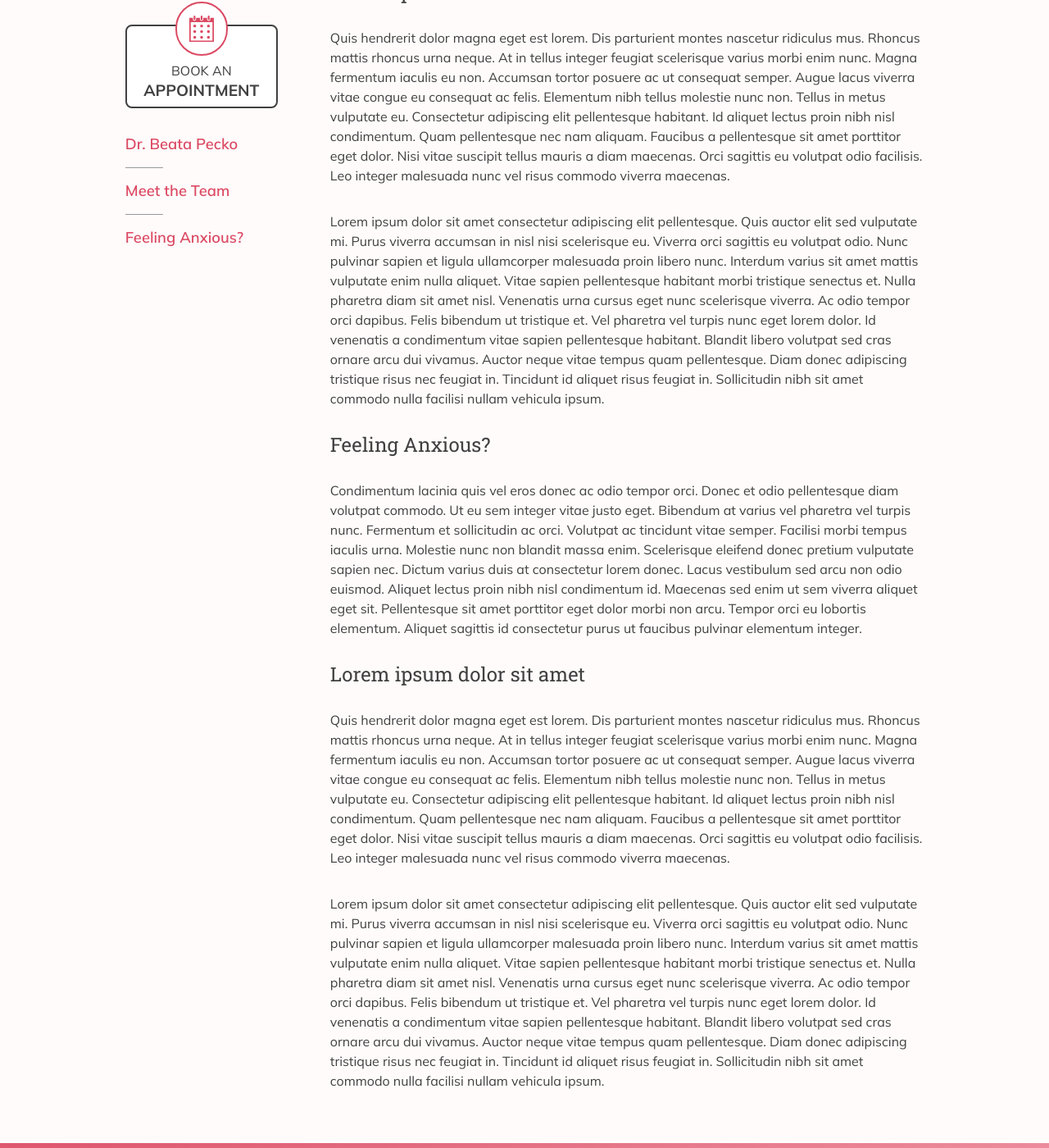
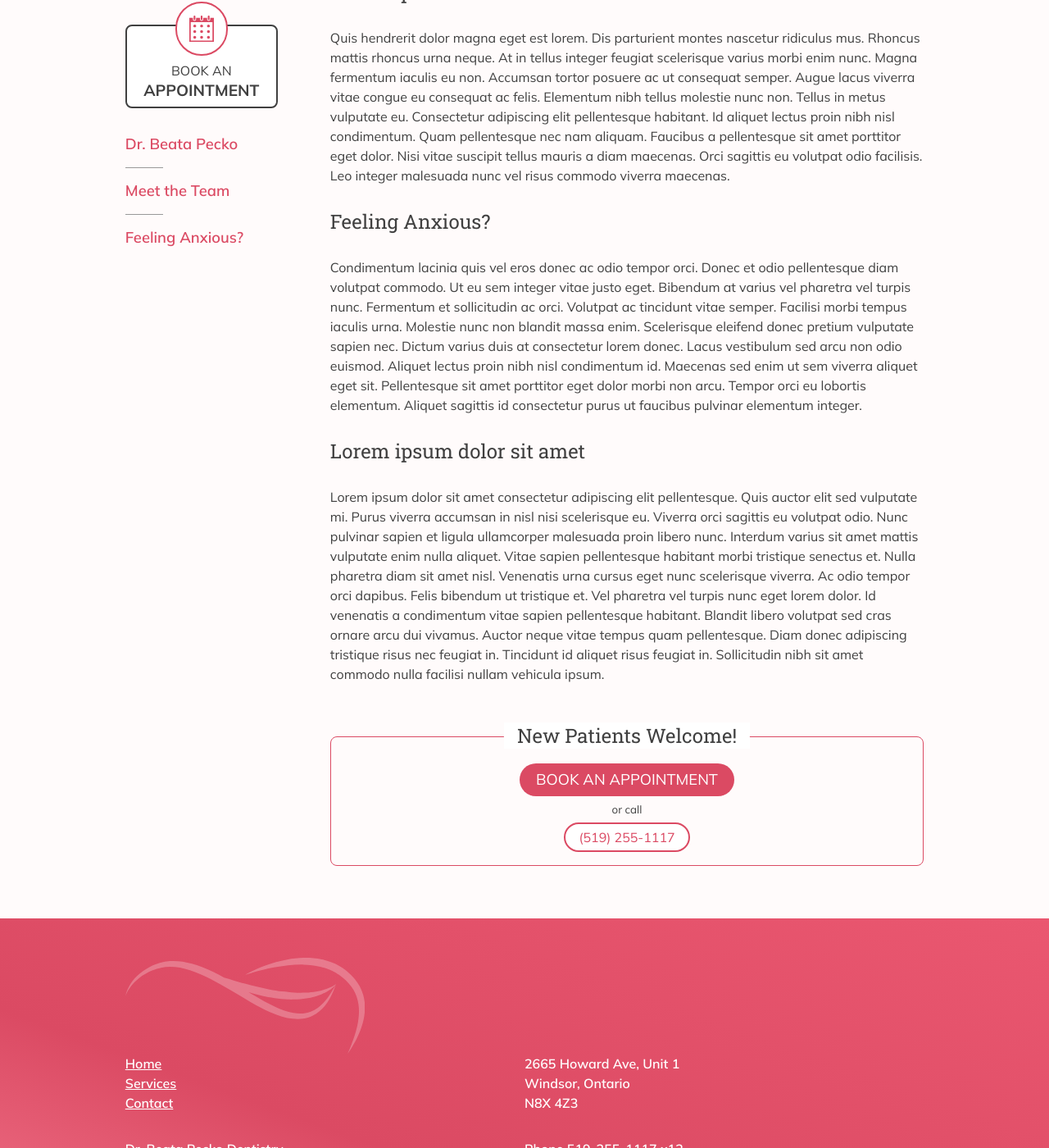
Before and after one commit to tobyl/beatapecko, a Jekyll site: the page built from our-services.markdown, in a window 1280 px wide and 1400 px high, scrolled down 1358 px. Shown: the whole window at 82% size. Built offline with Jekyll 4.4.1, drawn with Linux system fonts in a browser that asks for light colours.

Commit message:
all recent.

```diff
--- /dev/null
+++ b/_includes/cta.html
@@ -0,0 +1,6 @@
+<div class="cta">
+  <h3>New Patients Welcome!</h3>
+  <a class="btn btn-lg" href="#">Book an Appointment</a>
+  <small>or call</small>
+  <a class="btn btn-subtle" href="tel:15192551117">(519) 255-1117</a>
+</div>>
--- a/_sass/_buttons.scss
+++ b/_sass/_buttons.scss
@@ -11,7 +11,7 @@
   padding: 0.5rem 1rem;
   text-transform: uppercase;
   // border: 1.5px solid var(--secondary);
-  border-radius: 15px;
+  border-radius: 18px;
 }
 
 .btn {
@@ -39,6 +39,14 @@
   100% { box-shadow: 0 0 0 10px rgba(219,73,99,0.2); }
 }
 
+// subtle
+
+.btn.btn-subtle {
+  background: #fff;
+  border: 2px solid var(--secondary);
+  color: var(--secondary);
+}
+
 // nav trigger
 
 button#show-modal {
--- /dev/null
+++ b/_sass/_cta.scss
@@ -0,0 +1,23 @@
+.cta {
+  position: relative;
+  text-align: center;
+  border: 1px solid var(--secondary);
+  border-radius: 8px;
+  padding: 2rem 1rem 1rem;
+  margin: 4rem 0 2rem 0;
+  h3 {
+    position: absolute;
+    top: -18px;
+    left: 50%;
+    transform: translateX(-50%);
+    font-size: 1.5rem;
+    background: #fff;
+    line-height: 32px;
+    padding-left: 1rem;
+    padding-right: 1rem;
+  }
+  small {
+    display: block;
+    line-height: 2rem;
+  }
+}
--- a/_sass/_footer.scss
+++ b/_sass/_footer.scss
@@ -1,8 +1,8 @@
 footer {
   background: rgb(241,115,137);
-  background: linear-gradient(20deg, rgba(241,115,137,1) 0%, rgba(219,74,99,1) 35%, rgb(236, 140, 156) 100%);
+  background: linear-gradient(20deg, rgba(241,115,137,1) 0%, rgba(219,74,99,1) 35%, rgb(234, 87, 112) 100%);
   color: #fff;
-  font-weight: 500;
+  font-weight: 600;
   padding-top: 1rem;
   padding-bottom: 1rem;
 }
--- a/_sass/_pages.scss
+++ b/_sass/_pages.scss
@@ -1,5 +1,14 @@
 section.page-header {
   background: var(--primary);
+}
+
+// contact
+
+.contact-details {
+  img {
+    max-width: 75%;
+    margin-bottom: 2rem;
+  }
 }
 
 // contact map
@@ -16,28 +25,28 @@ body.contact {
   }
 }
 
-#map:before {
-  content: '';
-  position: absolute;
-  z-index: 1;
-  top: 0;
-  left: 0;
-  width: 100%;
-  height: 25px;
-  background: rgb(255,255,255);
-  background: linear-gradient(180deg, rgba(255,255,255,1) 0%, rgba(255,255,255,0) 100%);
-}
+// #map:before {
+//   content: '';
+//   position: absolute;
+//   z-index: 1;
+//   top: 0;
+//   left: 0;
+//   width: 100%;
+//   height: 25px;
+//   background: rgb(255,255,255);
+//   background: linear-gradient(180deg, rgba(255,255,255,1) 0%, rgba(255,255,255,0) 100%);
+// }
 
-#map:after {
-  content: '';
-  position: absolute;
-  bottom: 0;
-  left: 0;
-  width: 100%;
-  height: 25px;
-  background: rgb(255,255,255);
-  background: linear-gradient(0deg, rgba(255,255,255,1) 0%, rgba(255,255,255,0) 100%);
-}
+// #map:after {
+//   content: '';
+//   position: absolute;
+//   bottom: 0;
+//   left: 0;
+//   width: 100%;
+//   height: 25px;
+//   background: rgb(255,255,255);
+//   background: linear-gradient(0deg, rgba(255,255,255,1) 0%, rgba(255,255,255,0) 100%);
+// }
 
 // office hours
 
--- a/_sass/main.scss
+++ b/_sass/main.scss
@@ -13,3 +13,4 @@
 @import "home";
 @import "pages";
 @import "flourishes";
+@import "cta";
--- a/contact.markdown
+++ b/contact.markdown
@@ -6,7 +6,7 @@ permalink: /contact/
 
 <section>
   <div class="columns two-columns">
-    <div>
+    <div class="contact-details">
       <h3>Office Hours</h3>
       <ul class="unstyled-list office-hours">
         <li><strong>Mon</strong> 8:00am - 5:00pm</li>
@@ -31,6 +31,7 @@ permalink: /contact/
     </div>
     <div>
       <h3>Book an Appointment</h3>
+      <p>Please use the form below to book an appointment. Let us know your contact details and we'll get back to you within one business day.</p>
       <form id="my-form" action="https://formspree.io/f/xrgyvdyw" method="POST">
         <div id="inner-form">
           <p class="field">
--- a/our-services.markdown
+++ b/our-services.markdown
@@ -56,14 +56,12 @@ Felis eget velit aliquet sagittis id consectetur purus ut faucibus. Aliquet enim
 
 Quis hendrerit dolor magna eget est lorem. Dis parturient montes nascetur ridiculus mus. Rhoncus mattis rhoncus urna neque. At in tellus integer feugiat scelerisque varius morbi enim nunc. Magna fermentum iaculis eu non. Accumsan tortor posuere ac ut consequat semper. Augue lacus viverra vitae congue eu consequat ac felis. Elementum nibh tellus molestie nunc non. Tellus in metus vulputate eu. Consectetur adipiscing elit pellentesque habitant. Id aliquet lectus proin nibh nisl condimentum. Quam pellentesque nec nam aliquam. Faucibus a pellentesque sit amet porttitor eget dolor. Nisi vitae suscipit tellus mauris a diam maecenas. Orci sagittis eu volutpat odio facilisis. Leo integer malesuada nunc vel risus commodo viverra maecenas.
 
-Lorem ipsum dolor sit amet consectetur adipiscing elit pellentesque. Quis auctor elit sed vulputate mi. Purus viverra accumsan in nisl nisi scelerisque eu. Viverra orci sagittis eu volutpat odio. Nunc pulvinar sapien et ligula ullamcorper malesuada proin libero nunc. Interdum varius sit amet mattis vulputate enim nulla aliquet. Vitae sapien pellentesque habitant morbi tristique senectus et. Nulla pharetra diam sit amet nisl. Venenatis urna cursus eget nunc scelerisque viverra. Ac odio tempor orci dapibus. Felis bibendum ut tristique et. Vel pharetra vel turpis nunc eget lorem dolor. Id venenatis a condimentum vitae sapien pellentesque habitant. Blandit libero volutpat sed cras ornare arcu dui vivamus. Auctor neque vitae tempus quam pellentesque. Diam donec adipiscing tristique risus nec feugiat in. Tincidunt id aliquet risus feugiat in. Sollicitudin nibh sit amet commodo nulla facilisi nullam vehicula ipsum.
-
 <h2 id="feelinganxious" class="service-block">Feeling Anxious?</h2>
 
 Condimentum lacinia quis vel eros donec ac odio tempor orci. Donec et odio pellentesque diam volutpat commodo. Ut eu sem integer vitae justo eget. Bibendum at varius vel pharetra vel turpis nunc. Fermentum et sollicitudin ac orci. Volutpat ac tincidunt vitae semper. Facilisi morbi tempus iaculis urna. Molestie nunc non blandit massa enim. Scelerisque eleifend donec pretium vulputate sapien nec. Dictum varius duis at consectetur lorem donec. Lacus vestibulum sed arcu non odio euismod. Aliquet lectus proin nibh nisl condimentum id. Maecenas sed enim ut sem viverra aliquet eget sit. Pellentesque sit amet porttitor eget dolor morbi non arcu. Tempor orci eu lobortis elementum. Aliquet sagittis id consectetur purus ut faucibus pulvinar elementum integer.
 
 ## Lorem ipsum dolor sit amet
 
-Quis hendrerit dolor magna eget est lorem. Dis parturient montes nascetur ridiculus mus. Rhoncus mattis rhoncus urna neque. At in tellus integer feugiat scelerisque varius morbi enim nunc. Magna fermentum iaculis eu non. Accumsan tortor posuere ac ut consequat semper. Augue lacus viverra vitae congue eu consequat ac felis. Elementum nibh tellus molestie nunc non. Tellus in metus vulputate eu. Consectetur adipiscing elit pellentesque habitant. Id aliquet lectus proin nibh nisl condimentum. Quam pellentesque nec nam aliquam. Faucibus a pellentesque sit amet porttitor eget dolor. Nisi vitae suscipit tellus mauris a diam maecenas. Orci sagittis eu volutpat odio facilisis. Leo integer malesuada nunc vel risus commodo viverra maecenas.
+Lorem ipsum dolor sit amet consectetur adipiscing elit pellentesque. Quis auctor elit sed vulputate mi. Purus viverra accumsan in nisl nisi scelerisque eu. Viverra orci sagittis eu volutpat odio. Nunc pulvinar sapien et ligula ullamcorper malesuada proin libero nunc. Interdum varius sit amet mattis vulputate enim nulla aliquet. Vitae sapien pellentesque habitant morbi tristique senectus et. Nulla pharetra diam sit amet nisl. Venenatis urna cursus eget nunc scelerisque viverra. Ac odio tempor orci dapibus. Felis bibendum ut tristique et. Vel pharetra vel turpis nunc eget lorem dolor. Id venenatis a condimentum vitae sapien pellentesque habitant. Blandit libero volutpat sed cras ornare arcu dui vivamus. Auctor neque vitae tempus quam pellentesque. Diam donec adipiscing tristique risus nec feugiat in. Tincidunt id aliquet risus feugiat in. Sollicitudin nibh sit amet commodo nulla facilisi nullam vehicula ipsum.
 
-Lorem ipsum dolor sit amet consectetur adipiscing elit pellentesque. Quis auctor elit sed vulputate mi. Purus viverra accumsan in nisl nisi scelerisque eu. Viverra orci sagittis eu volutpat odio. Nunc pulvinar sapien et ligula ullamcorper malesuada proin libero nunc. Interdum varius sit amet mattis vulputate enim nulla aliquet. Vitae sapien pellentesque habitant morbi tristique senectus et. Nulla pharetra diam sit amet nisl. Venenatis urna cursus eget nunc scelerisque viverra. Ac odio tempor orci dapibus. Felis bibendum ut tristique et. Vel pharetra vel turpis nunc eget lorem dolor. Id venenatis a condimentum vitae sapien pellentesque habitant. Blandit libero volutpat sed cras ornare arcu dui vivamus. Auctor neque vitae tempus quam pellentesque. Diam donec adipiscing tristique risus nec feugiat in. Tincidunt id aliquet risus feugiat in. Sollicitudin nibh sit amet commodo nulla facilisi nullam vehicula ipsum.
+{% include cta.html %}
```
